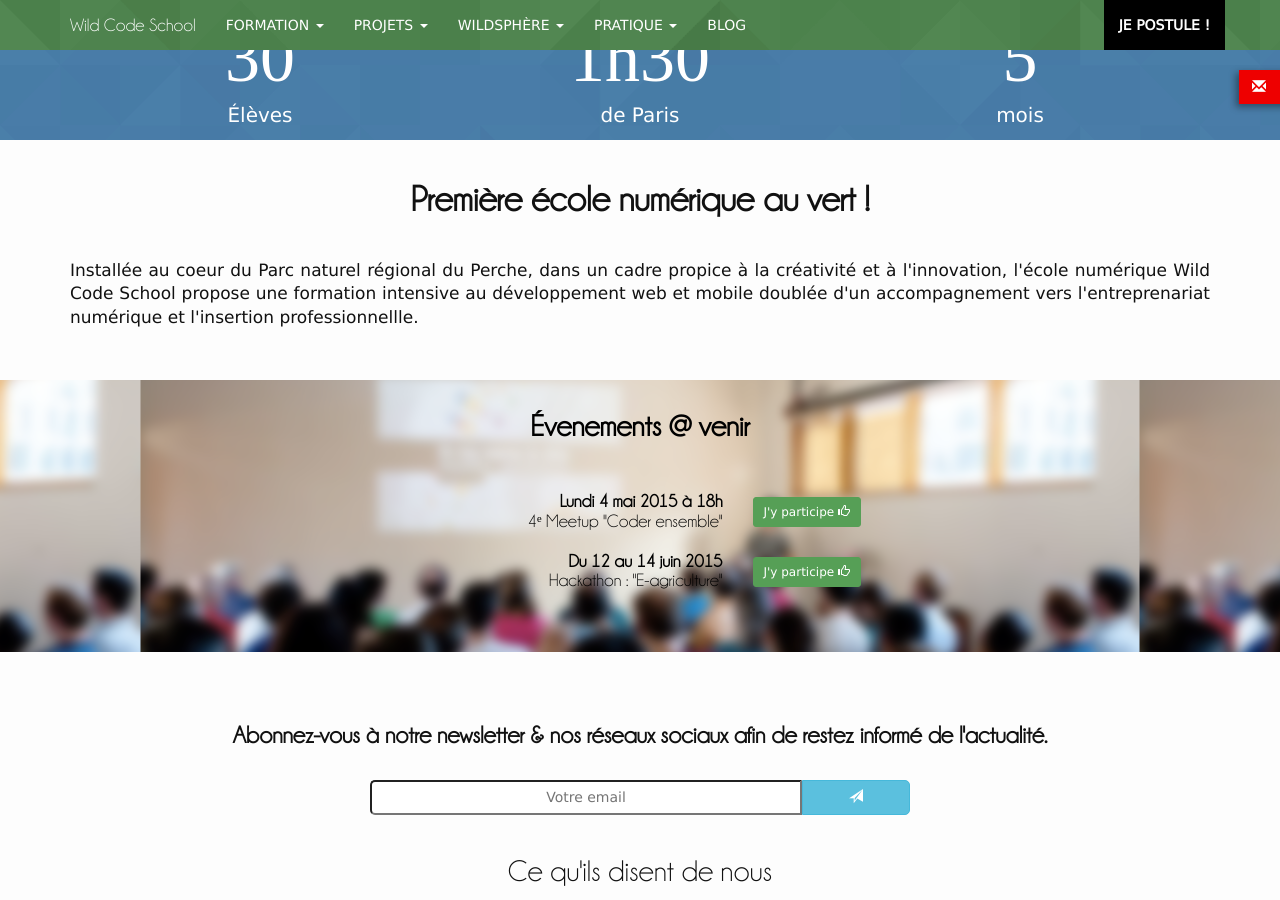
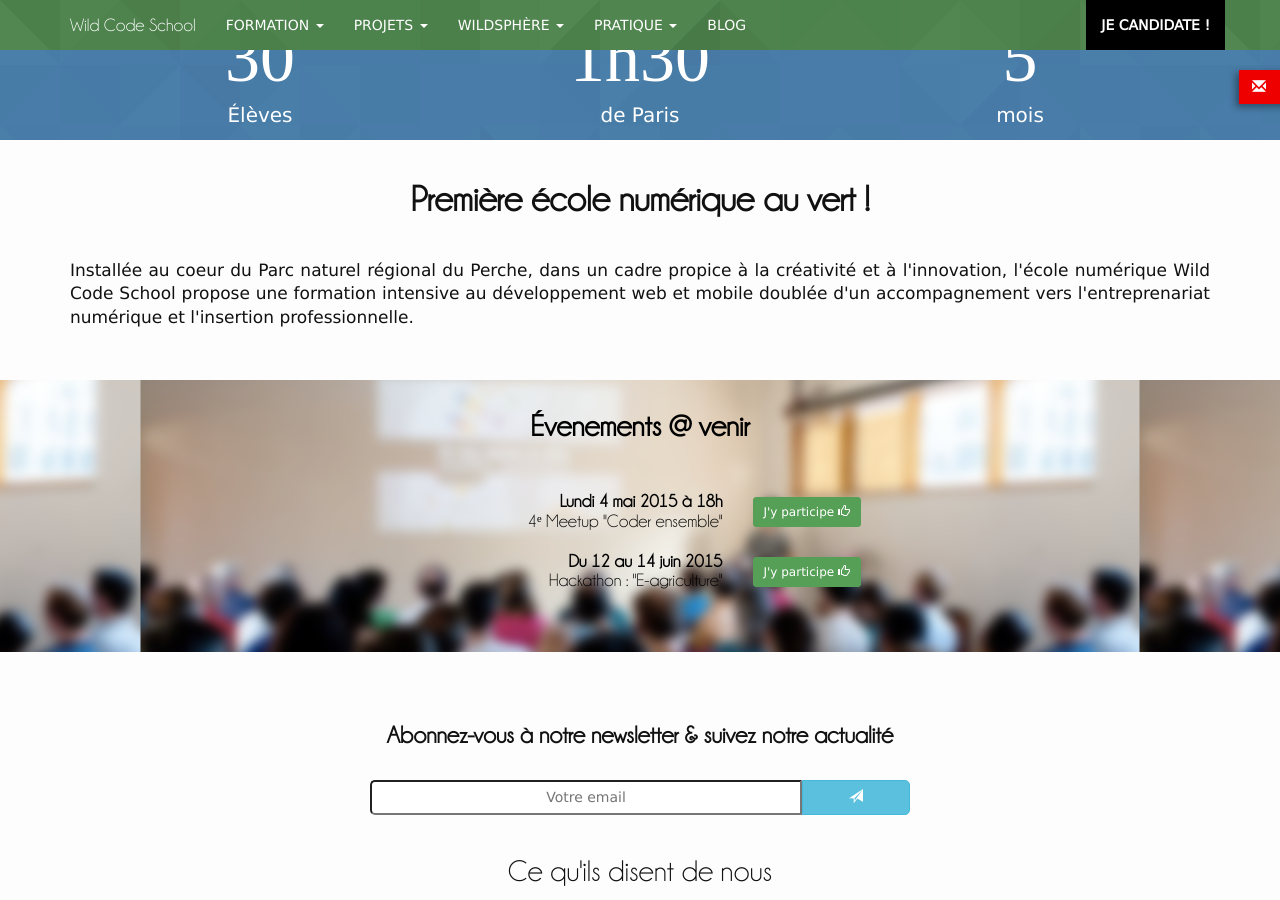
Before and after one commit to alem972/wildcodeschool.github.io, a Jekyll site: the page built from index.html, in a window 1280 px wide and 900 px high, scrolled down 420 px. Built offline with Jekyll 4.4.1, drawn with Linux system fonts in a browser that asks for light colours; nearby versions of some CDN libraries; some web fonts are replaced; comment, search, counter and statistics services are not loaded.

```diff
--- a/_includes/header.html
+++ b/_includes/header.html
@@ -56,7 +56,7 @@
           <li><a href="/blog.html">BLOG</a></li>
         </ul>
         <ul class="nav navbar-nav navbar-right">
-            <li><a href="/formulaire-candidature" class="je-postule-btn">JE POSTULE !</a></li>
+            <li><a href="/formulaire-candidature" class="je-postule-btn">JE CANDIDATE !</a></li>
         </ul>
       </div><!--/.nav-collapse -->
     </div>
--- a/formulaire-candidature.html
+++ b/formulaire-candidature.html
@@ -3,7 +3,7 @@ layout: page
 permalink: /formulaire-candidature/
 ---
 <div class="formulaire-candidature">
-  <h1 class="text-center">JE POSTULE !</h1>
+  <h1 class="text-center">JE CANDIDATE !</h1>
   <!--
   <div class="row">
 
--- a/index.html
+++ b/index.html
@@ -1,10 +1,6 @@
 ---
 layout: default
 ---
-<!-- Badge FrenchTech -->
-  <div class="text-left hidden-xs">
-    <img src="/img/badge-FT-ficelle.png" class="badge-FT">
-  </div>
 <!-- Carousel -->
   <div class="row-fluid">
     <div id="myCarousel" class="carousel slide">
@@ -76,7 +72,7 @@ layout: default
     <div class="page-header">
       <h1 class="text-center"><strong>Première école numérique au vert !</strong></h1>
     </div>
-      <p class="lead">Installée au coeur du Parc naturel régional du Perche, dans un cadre propice à la créativité et à l'innovation, l'école numérique Wild Code School propose une formation intensive au développement web et mobile doublée d'un accompagnement vers l'entreprenariat numérique et l'insertion professionnellle.</p>
+      <p class="lead">Installée au coeur du Parc naturel régional du Perche, dans un cadre propice à la créativité et à l'innovation, l'école numérique Wild Code School propose une formation intensive au développement web et mobile doublée d'un accompagnement vers l'entreprenariat numérique et l'insertion professionnelle.</p>
   </div>
 
 <!-- Évenements -->
@@ -105,7 +101,7 @@ layout: default
 <!-- Newsletter -->
   <div class="container">
     <br>
-    <h3 class="text-center">Abonnez-vous à notre newsletter & nos réseaux sociaux afin de restez informé de l'actualité.</h3>
+    <h3 class="text-center">Abonnez-vous à notre newsletter & suivez notre actualité</h3>
       <div class="col-sm-6 col-sm-offset-3 col-xs-10 col-xs-offset-1">
         <br>
 
--- a/programme.html
+++ b/programme.html
@@ -11,7 +11,6 @@ permalink: /programme/
     </div>
 
     <div class="col-sm-6">
-      <h2 class="text-center">Programme :</h2>
       <h2 class="text-center">5 mois pour devenir</h2>
       <h2 class="text-center">développeur</h2>
     </div>
@@ -56,7 +55,6 @@ permalink: /programme/
           <li>Comment passer un entretien</li>
           <li>Comment vendre ses services en tant que freelance</li>
           <li>Comment se lancer dans un projet entrepreneurial</li>
-          <li>...</li>
         </ul>
       <h2>L'anglais</h2>
 
```
Also changed, not shown: other parts of programme.html (+1 -1 lines), wild-heros.html (+119 -19 lines), img/partenaires/FRENCHTECH.jpg (added).
